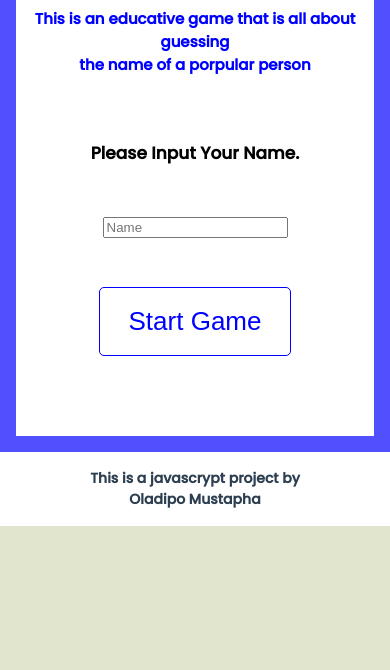
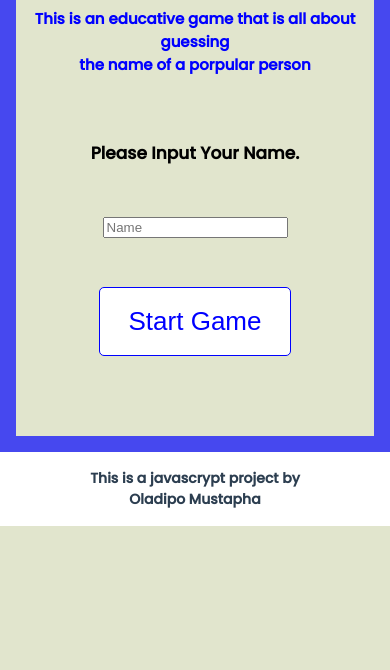
Before and after one commit to fbt0wizard/WhoGame, a plain HTML site: page index.html in a window 390 px wide. Shown: the part 174-844 px from the top of the page. Drawn offline with Linux system fonts and the light colour scheme.

Commit message:
Update style.css

```diff
--- a/style.css
+++ b/style.css
@@ -289,7 +289,7 @@ body {
   .first-section, .game-section, .welcome-screen, .win-section, .fail {
     border: 1rem solid rgba(0, 0, 255, 0.685);
     padding-top: 2rem;
-    background: #ffffff;
+    background:hsl(70, 31%, 85%);
     margin-top: -32px;
     height: 100%;
   }
```
